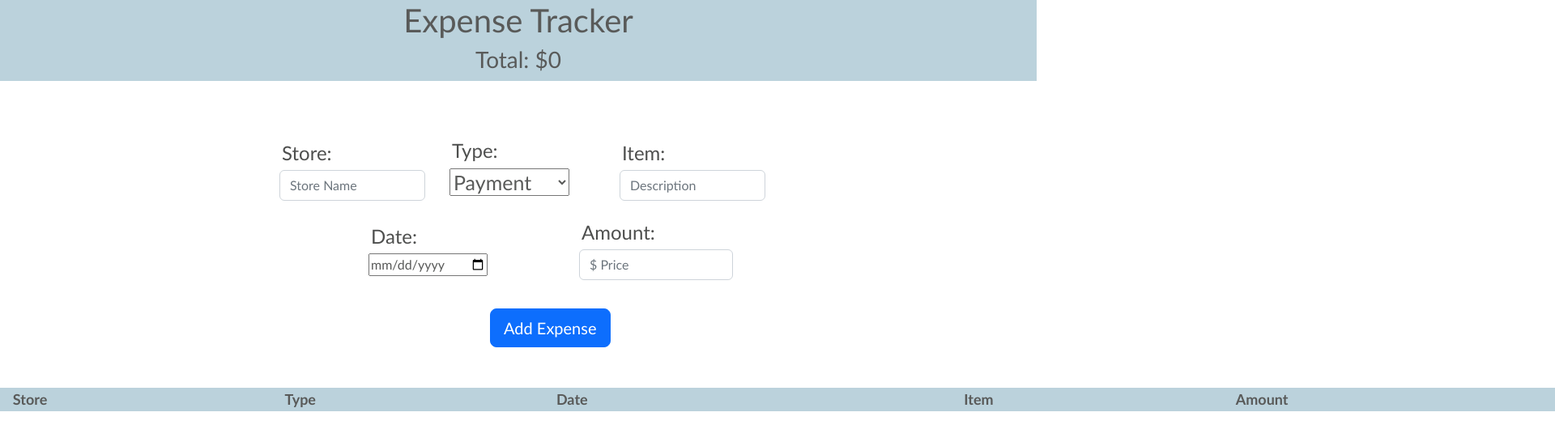
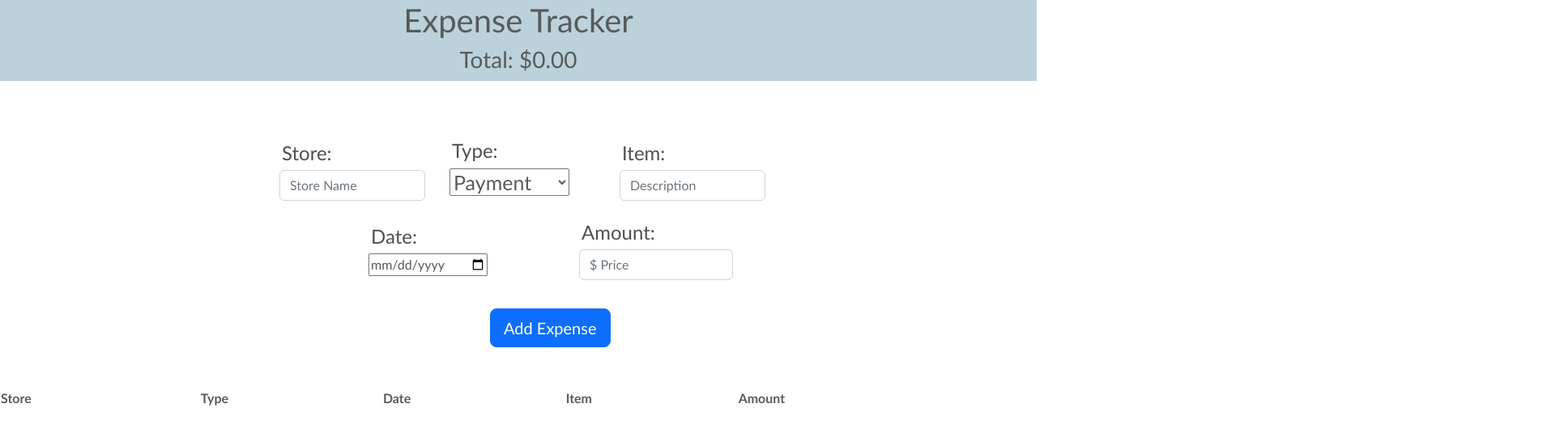
Before and after one commit to HelenR462/Expense-Tracker, a React (Create React App) app: page / in a window 1280 px wide. Shown: the top 546 px of the page at 81% size, 1920 px wide, since content can reach past the window. Built offline with nearby package versions, Linux system fonts and the light colour scheme.

Commit message:
corrections

```diff
--- a/src/App.css
+++ b/src/App.css
@@ -116,18 +116,19 @@ display:inline-flex
 
 /* TABLE */
 
-.row{
-  color: #272827;
-  background-color:rgb(187,210, 220);
-  font-size: large;
-   display:inline-flex;
-   width:640%;
-  margin-left: 12px;
-  padding-left: 5%;
-
+.tableContainer{
+  width:100%;
+  display: flex;
+  flex-direction: row;
+  align-items: center;
+  justify-content: center;
 }
 
-
+.tableContent,
+.tableHead,
+.tableRow{
+  width: 100%;
+}
 
 i{
   color: rgb(134, 46, 46);
--- a/src/App.js
+++ b/src/App.js
@@ -2,48 +2,54 @@ import React, { useState } from "react";
 import "./App.css";
 import Header from "./components/Header";
 import MainButton from "./components/MainButton";
-import Table from "./components/Table";
 import TableBody from "./components/TableBody";
 
 export default function App() {
   const [totalAmount, setTotalAmount] = useState(0);
+  const [expense, setExpense] = useState({
+    id: Math.random(),
+    store: "",
+    type: "",
+    date: "",
+    item: "",
+    amount: "",
+  });
+
+
+
+
   const [expenses, setExpenses] = useState([]);
 
-  const addNewExpense = (store, type, date, item, amount) => {
-    const newExpense = {
+  const addNewExpense = () => {
+    if(Object.values(expense).includes('')) return;
+    setTotalAmount((prev) => prev + Number(expense.amount));
+    setExpenses([...expenses, expense]);
+    setExpense({
       id: Math.random(),
-      store: store,
-      type: type,
-      date: date.toLocaleString(),
-      item: item,
-      amount: amount,
-    };
-
-    setTotalAmount((prev) => prev + Number(amount));
-
-    setExpenses([...expenses, newExpense]);
+      store: "",
+      type: "",
+      date: "",
+      item: "",
+      amount: "",
+    });
   };
 
-  const expenseTotal = expenses.reduce((prev, cur) => {
-    return prev + cur.amount;
-  }, "");
 
-  const deleteExpense = (id) => {
+  const deleteExpense = (id,amount) => {
+    setTotalAmount((prev) => prev - Number(amount));
     setExpenses(expenses.filter((addNewExpense) => addNewExpense.id !== id));
   };
 
   return (
     <div>
-      <Header
+      <Header totalAmount={totalAmount} />
+      <MainButton
         addNewExpense={addNewExpense}
-        amount={totalAmount}
-        expenseTotal={expenseTotal}
+        expense={expense}
+        setExpense={setExpense}
       />
-      <MainButton addNewExpense={addNewExpense} />
-      <Table />
+
       <TableBody
-        addNewExpense={addNewExpense}
-        setExpenses={setExpenses}
         expenses={expenses}
         deleteExpense={deleteExpense}
       />
--- a/src/components/Header.js
+++ b/src/components/Header.js
@@ -1,11 +1,12 @@
 import React from "react";
 
-export default function Header(props) {
+export default function Header({totalAmount}) {
   return (
     <header className="header-section">
       <h1>Expense Tracker</h1>
-      <h3 type="number" value={props.amount}>
-        Total: ${props.amount}
+      <h3 type="number"
+          value={totalAmount}>
+        Total: ${parseFloat(totalAmount).toFixed(2)}
       </h3>
     </header>
   );
--- a/src/components/MainButton.js
+++ b/src/components/MainButton.js
@@ -1,76 +1,47 @@
-import React, { useState /*useEffect */ } from "react";
+import React from "react";
 
-export default function MainButton({ addNewExpense,   /*expenseItems */}) {
-  const [type, setType] = useState("");
-  const [date, setDate] = useState(new Date());
-  const [item, setItem] = useState("");
-  const [amount, setAmount] = useState("");
-  const [store, setStore] = useState("");
-
-  //   const [inputValue, setInputValue] = useState(true);
-
-  //   useEffect(() =>{
-  //    const expenseData = window.localStorage.getItem('STORE_EXPENSE_VALUE');
-  //  console.log('expenseData', expenseData )
-  //    if(expenseData !== null) setInputValue(JSON.parse(expenseData))
-  //    }, [])
-
-  // useEffect(() =>{
-  //  window.localStorage.setItem('STORE_EXPENSE_VALUE', JSON.stringify(inputValue))
-  // }, [inputValue])
-
-  const handleTypeOnChange = (e) => {
-    setType(e.target.value);
-  };
-
-  const handleDateOnChange = (e) => {
-    setDate(e.target.value);
-  };
-
-  const handleItemOnChange = (e) => {
-    setItem(e.target.value);
-  };
-
-  const handleAmountOnChange = (e) => {
-    setAmount(e.target.value);
-  };
-
-  // const handleOnClick = (e) => {
-  //   setInputValue(false);
-  // };
-
-  const handleStoreOnChange = (e) => {
-    setStore(e.target.value);
+export default function MainButton({ addNewExpense, expense, setExpense }) {
+  const handleOnChange = (e) => {
+    e.preventDefault();
+    setExpense({
+      ...expense,
+      [e.target.id]: e.target.value,
+    });
   };
 
   function handleOnSubmit(e) {
     e.preventDefault();
-    addNewExpense(store, type, date, item, amount);
-    e.target.reset();
+    addNewExpense();
+
   }
+
 
   return (
     <div>
-      {/* {inputValue &&(
-   <tbody className="chart">{expenseItems}</tbody>
-  )} */}
-
       <form className="form-box" onSubmit={handleOnSubmit}>
         <label className=" top-item top-row">
           <span> Store:</span>
           <input
             className="form-control"
-            onChange={handleStoreOnChange}
+            onChange={handleOnChange}
+            id="store"
             name="name"
             placeholder="Store Name"
             aria-label="store"
+            value={expense.store}
+            required
           />
         </label>
 
         <label className="top-row payment">
           <span>Type:</span>
-          <select onChange={handleTypeOnChange} className="type">
-            <option>Payment</option>
+          <select
+            onChange={handleOnChange}
+            id="type"
+            className="type"
+            value={expense.type}
+          >
+            <option defaultValue="payment">Payment</option>
             <option value="cash">Cash</option>
             <option value="debit">Debit</option>
             <option value="credit card">Credit Card</option>
@@ -79,44 +50,53 @@ export default function MainButton({ addNewExpense,   /*expenseItems */}) {
           </select>
         </label>
 
-        {/* Item */}
         <label className=" top-item top-row">
           <span> Item:</span>
           <input
             className="form-control"
-            onChange={handleItemOnChange}
+            onChange={handleOnChange}
+            id="item"
             name="name"
             placeholder="Description"
             aria-label="item"
+            value={expense.item}
+            required
           />
         </label>
-        {/* Date */}
+
         <label className=" date">
           <span>Date:</span>
-          <input onChange={handleDateOnChange} type="date" />
+          <input
+            onChange={handleOnChange}
+            sortby="ascending"
+            id="date"
+            type="date"
+            value={expense.date}
+            required
+          />
         </label>
 
-        {/*Amount */}
         <label className="amount">
           <span>Amount:</span>
           <input
-            onChange={handleAmountOnChange}
+            onChange={handleOnChange}
+            id="amount"
             className="form-control"
             name="price"
-            type="currency"
-            min="1.00"
-            step="0.00"
+            type="number"
+            min="0.01"
+            step="0.01"
             placeholder="$ Price"
             aria-label="Amount"
+            value={expense.amount}
+            required
           />
         </label>
 
-        {/* Button */}
         <div className="btn-container">
           <button
             className="btn btn-primary btn-lg"
             type="Submit"
-            // onClick={handleOnClick}
             onSubmit={handleOnSubmit}
           >
             Add Expense
--- a/src/components/Table.js
+++ /dev/null
@@ -1,19 +0,0 @@
-import React from "react";
-
-export default function Table() {
-  return (
-    <div>
-      <table>
-        <thead>
-          <tr className="row">
-            <th className="col-2">Store</th>
-            <th className="col-2">Type</th>
-            <th className="col-3">Date</th>
-            <th className="col-2">Item</th>
-            <th className="col">Amount</th>
-          </tr>
-        </thead>
-      </table>
-    </div>
-  );
-}
--- a/src/components/TableBody.js
+++ b/src/components/TableBody.js
@@ -1,21 +1,18 @@
-import React, { useState } from "react";
+import React from "react";
 
-export default function TableBody(props) {
-  const [data, setData] = useState();
+export default function TableBody({expenses,deleteExpense}) {
 
-  const handleOnChange = (e) => {
-    setData(data, e.target.value);
-  };
+
 
   const expenseItems = [];
-  for (let i = 0; i < props.expenses.length; i++) {
-    const expenseObject = props.expenses[i];
+  for (let i = 0; i < expenses.length; i++) {
+    const expenseObject =expenses[i];
 
     expenseItems.push(
       <tr key={expenseItems}>
         <td>{expenseObject.store}</td>
         <td>{expenseObject.type}</td>
-        <td>{expenseObject.date}</td>
+        <td >{expenseObject.date}</td>
         <td>{expenseObject.item}</td>
         <td>{expenseObject.amount}</td>
         <td>
@@ -23,7 +20,7 @@ export default function TableBody(props) {
             className="trash"
             type="delete"
             onClick={(e) => {
-              props.deleteExpense(expenseObject.id);
+              deleteExpense(expenseObject.id, expenseObject.amount);
             }}
           >
             <i className="fa fa-trash" aria-hidden="false"></i>
@@ -34,12 +31,21 @@ export default function TableBody(props) {
   }
 
   return (
-    <table
-      className="table table-striped"
-      value={data}
-      onChange={handleOnChange}
-    >
-      <tbody className="chart">{expenseItems}</tbody>
-    </table>
+    <div className="tableContainer">
+      <table className="tableContent">
+        <thead className="tableHead">
+          <tr className="tableRow">
+            <th className="tableCell">Store</th>
+            <th className="tableCell">Type</th>
+            <th className="tableCell">Date</th>
+            <th className="tableCell">Item</th>
+            <th className="tableCell">Amount</th>
+          </tr>
+        </thead>
+        <tbody className="chart">
+          {expenseItems}
+          </tbody>
+      </table>
+    </div>
   );
 }
```
Also changed, not shown: 1 other file (tests, documents, lock files or other folders).
